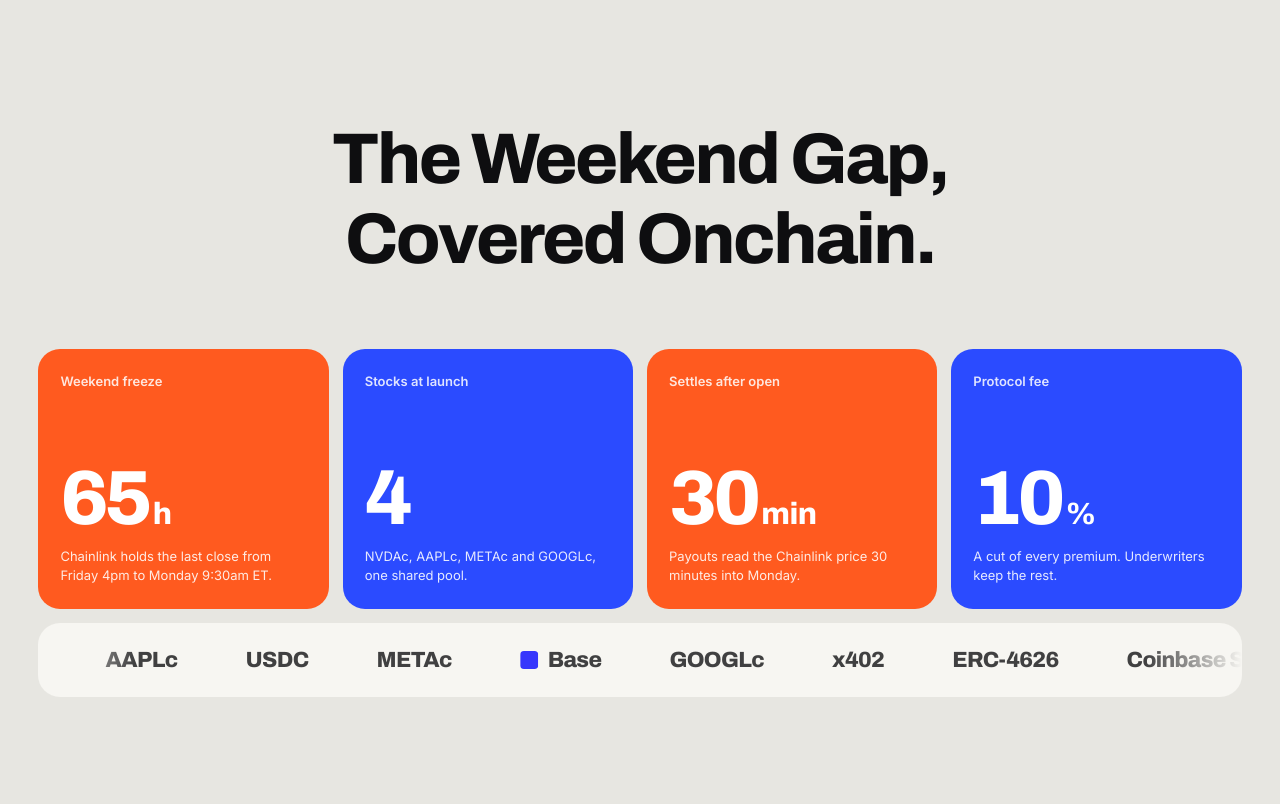
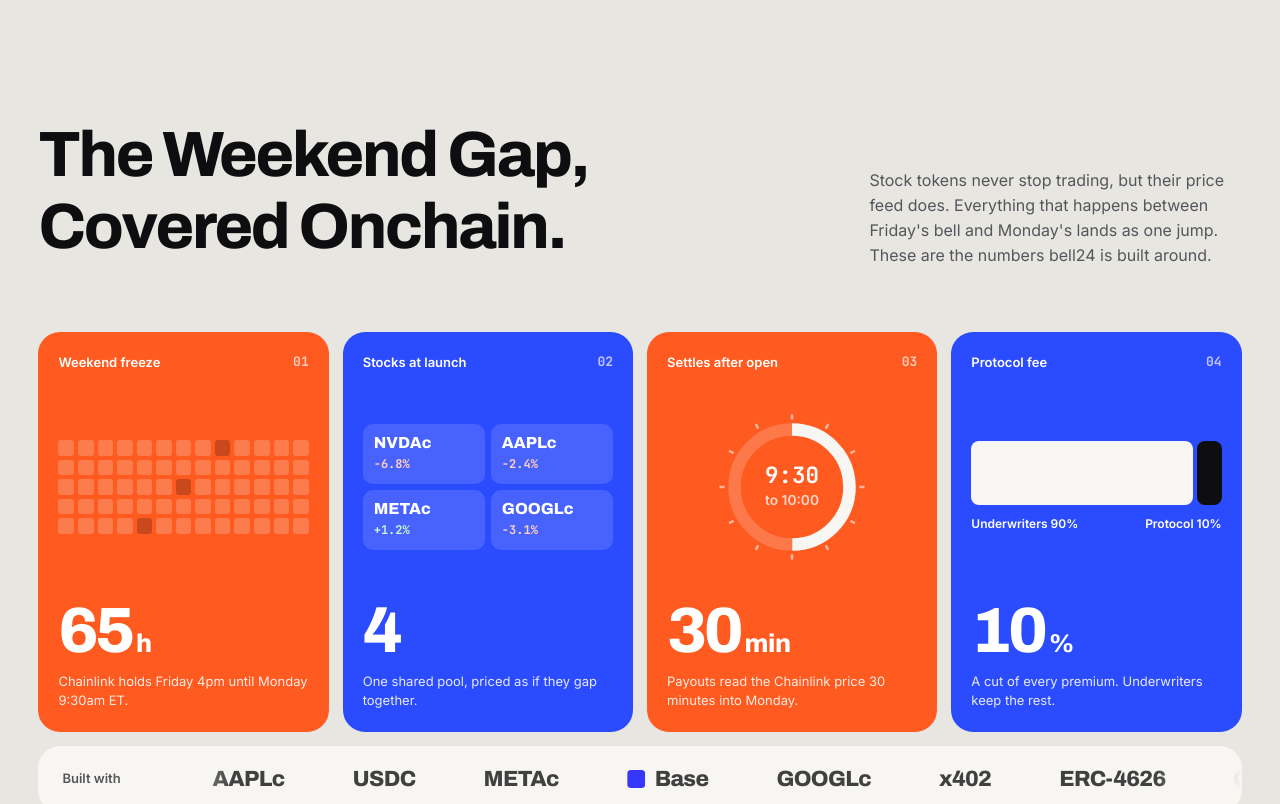
Before and after one commit to enliven17/bell24, a React (Vite) app in the folder web/: page / in a window 1280 px wide. Shown: the part 800-1604 px from the top of the page. Built offline with nearby package versions, Linux system fonts and the light colour scheme.

Commit message:
feat: richer weekend gap stats with live visuals

```diff
--- a/web/src/index.css
+++ b/web/src/index.css
@@ -369,6 +369,21 @@ button {
 .proof {
   padding-top: clamp(96px, 12vw, 180px);
 }
+.proof-head {
+  display: grid;
+  grid-template-columns: 1.7fr 0.8fr;
+  align-items: end;
+  gap: 40px;
+  margin-bottom: clamp(36px, 5vw, 64px);
+}
+.proof-head h2 {
+  font-size: clamp(38px, 5vw, 76px);
+}
+.proof-head p {
+  color: var(--ink-2);
+  max-width: 44ch;
+  justify-self: end;
+}
 .stats {
   display: grid;
   grid-template-columns: repeat(4, 1fr);
@@ -378,22 +393,31 @@ button {
   background: var(--orange);
   color: #fff;
   border-radius: var(--r);
-  padding: 22px 22px 24px;
+  padding: 20px 20px 22px;
   display: flex;
   flex-direction: column;
-  min-height: 260px;
+  min-height: 400px;
 }
 .stat:nth-child(even) {
   background: var(--blue);
 }
-.stat-k {
+.stat-top {
+  display: flex;
+  justify-content: space-between;
   font-size: 13px;
   font-weight: 600;
-  opacity: 0.85;
+}
+.stat-i {
+  opacity: 0.7;
+}
+.stat-viz {
+  flex: 1;
+  display: grid;
+  place-items: center;
+  padding: 18px 0;
 }
 .stat-v {
-  margin-top: auto;
-  font: 800 clamp(56px, 6vw, 92px) / 0.9 var(--display);
+  font: 800 clamp(52px, 5vw, 76px) / 0.9 var(--display);
   font-variation-settings: 'wdth' 120;
   letter-spacing: -0.05em;
 }
@@ -403,17 +427,129 @@ button {
   margin-left: 4px;
 }
 .stat p {
-  margin-top: 14px;
+  margin-top: 12px;
   font-size: 13px;
   line-height: 1.45;
   opacity: 0.88;
+}
+.viz-hours {
+  width: 100%;
+  display: grid;
+  grid-template-columns: repeat(13, 1fr);
+  gap: 4px;
+}
+.viz-hours span {
+  aspect-ratio: 1;
+  border-radius: 3px;
+  background: var(--paper);
+}
+.viz-hours span.is-midnight {
+  background: var(--ink);
+}
+.viz-tickers {
+  width: 100%;
+  display: grid;
+  grid-template-columns: 1fr 1fr;
+  gap: 6px;
+}
+.tk {
+  background: rgba(247, 246, 242, 0.14);
+  border-radius: 10px;
+  padding: 10px 11px;
+  display: flex;
+  flex-direction: column;
+  gap: 4px;
+}
+.tk b {
+  font: 800 16px var(--display);
+  font-variation-settings: 'wdth' 112;
+}
+.tk i {
+  font-style: normal;
+  font-size: 12px;
+  font-weight: 700;
+}
+.tk-down i {
+  color: #ffd0bd;
+}
+.tk-up i {
+  color: #c9f2d6;
+}
+.viz-dial {
+  width: min(150px, 80%);
+  height: auto;
+}
+.dial-track {
+  fill: none;
+  stroke: rgba(247, 246, 242, 0.2);
+  stroke-width: 10;
+}
+.dial-arc {
+  fill: none;
+  stroke: var(--paper);
+  stroke-width: 10;
+}
+.dial-tick {
+  stroke: rgba(247, 246, 242, 0.6);
+  stroke-width: 2;
+}
+.dial-t1 {
+  fill: #fff;
+  font: 700 18px var(--mono);
+  text-anchor: middle;
+}
+.dial-t2 {
+  fill: rgba(255, 255, 255, 0.75);
+  font: 600 11px var(--sans);
+  text-anchor: middle;
+}
+.viz-split {
+  width: 100%;
+  display: flex;
+  flex-direction: column;
+  gap: 10px;
+}
+.split-bar {
+  display: flex;
+  gap: 4px;
+  height: 64px;
+}
+.split-bar span {
+  border-radius: 8px;
+}
+.split-uw {
+  flex: 9;
+  background: var(--paper);
+}
+.split-pr {
+  flex: 1;
+  background: var(--ink);
+}
+.split-legend {
+  display: flex;
+  justify-content: space-between;
+  font-size: 12px;
+  font-weight: 600;
 }
 .partners {
   margin-top: 14px;
   background: var(--paper);
   border-radius: var(--r);
-  padding: 26px 0;
+  padding: 22px 0 22px 24px;
   overflow: hidden;
+  display: flex;
+  align-items: center;
+  gap: 8px;
+}
+.partners-k {
+  flex: none;
+  font-size: 13px;
+  font-weight: 600;
+  color: var(--ink-2);
+  padding-right: 16px;
+}
+.partners .marquee {
+  flex: 1;
 }
 .marquee {
   overflow: hidden;
@@ -1129,6 +1265,12 @@ button {
   .stats {
     grid-template-columns: 1fr 1fr;
   }
+  .proof-head {
+    grid-template-columns: 1fr;
+  }
+  .proof-head p {
+    justify-self: start;
+  }
   .scrub-inner,
   .aud,
   .foot {
@@ -1185,7 +1327,7 @@ button {
     grid-template-columns: 1fr;
   }
   .stat {
-    min-height: 200px;
+    min-height: 340px;
   }
   .aud-figs {
     grid-template-columns: 1fr;
--- a/web/src/sections/Proof.tsx
+++ b/web/src/sections/Proof.tsx
@@ -4,14 +4,82 @@ import SplitReveal from '../components/SplitReveal'
 import { BaseMark } from '../components/Logo'
 import { gsap, reducedMotion, useGSAP } from '../motion'
 
-const STATS = [
-  { k: 'Weekend freeze', v: 65, unit: 'h', note: 'Chainlink holds the last close from Friday 4pm to Monday 9:30am ET.' },
-  { k: 'Stocks at launch', v: 4, unit: '', note: 'NVDAc, AAPLc, METAc and GOOGLc, one shared pool.' },
-  { k: 'Settles after open', v: 30, unit: 'min', note: 'Payouts read the Chainlink price 30 minutes into Monday.' },
-  { k: 'Protocol fee', v: 10, unit: '%', note: 'A cut of every premium. Underwriters keep the rest.' },
+const PARTNERS = ['NVDAc', 'Chainlink', 'AAPLc', 'USDC', 'METAc', 'Base', 'GOOGLc', 'x402', 'ERC-4626', 'Coinbase Stocks API']
+
+const TICKERS = [
+  ['NVDAc', '−6.8%', 'down'],
+  ['AAPLc', '−2.4%', 'down'],
+  ['METAc', '+1.2%', 'up'],
+  ['GOOGLc', '−3.1%', 'down'],
 ]
 
-const PARTNERS = ['NVDAc', 'Chainlink', 'AAPLc', 'USDC', 'METAc', 'Base', 'GOOGLc', 'x402', 'ERC-4626', 'Coinbase Stocks API']
+// 65 cells, one per closed hour. Scroll lights them up from Friday's bell to Monday's.
+function HourGrid() {
+  return (
+    <div className="viz-hours" aria-hidden="true">
+      {Array.from({ length: 65 }, (_, i) => (
+        <span key={i} className={i === 8 || i === 32 || i === 56 ? 'is-midnight' : ''} />
+      ))}
+    </div>
+  )
+}
+
+function Tickers() {
+  return (
+    <div className="viz-tickers" aria-hidden="true">
+      {TICKERS.map(([s, m, dir]) => (
+        <span key={s} className={`tk tk-${dir}`}>
+          <b>{s}</b>
+          <i className="mono">{m}</i>
+        </span>
+      ))}
+    </div>
+  )
+}
+
+// A 60 minute dial; the arc sweeps to 30 as the card enters.
+function Dial() {
+  const r = 46
+  const c = 2 * Math.PI * r
+  return (
+    <svg className="viz-dial" viewBox="0 0 120 120" aria-hidden="true">
+      <circle cx="60" cy="60" r={r} className="dial-track" />
+      {Array.from({ length: 12 }, (_, i) => {
+        const a = (i / 12) * Math.PI * 2
+        return <line key={i} x1={60 + Math.sin(a) * 54} y1={60 - Math.cos(a) * 54} x2={60 + Math.sin(a) * 58} y2={60 - Math.cos(a) * 58} className="dial-tick" />
+      })}
+      <circle cx="60" cy="60" r={r} className="dial-arc" strokeDasharray={c} strokeDashoffset={c / 2} transform="rotate(-90 60 60)" style={{ ['--c' as string]: c }} />
+      <text x="60" y="57" className="dial-t1">
+        9:30
+      </text>
+      <text x="60" y="74" className="dial-t2">
+        to 10:00
+      </text>
+    </svg>
+  )
+}
+
+function Split() {
+  return (
+    <div className="viz-split" aria-hidden="true">
+      <div className="split-bar">
+        <span className="split-uw" />
+        <span className="split-pr" />
+      </div>
+      <div className="split-legend">
+        <span>Underwriters 90%</span>
+        <span>Protocol 10%</span>
+      </div>
+    </div>
+  )
+}
+
+const STATS = [
+  { k: 'Weekend freeze', v: 65, unit: 'h', note: 'Chainlink holds Friday 4pm until Monday 9:30am ET.', viz: <HourGrid /> },
+  { k: 'Stocks at launch', v: 4, unit: '', note: 'One shared pool, priced as if they gap together.', viz: <Tickers /> },
+  { k: 'Settles after open', v: 30, unit: 'min', note: 'Payouts read the Chainlink price 30 minutes into Monday.', viz: <Dial /> },
+  { k: 'Protocol fee', v: 10, unit: '%', note: 'A cut of every premium. Underwriters keep the rest.', viz: <Split /> },
+]
 
 export default function Proof() {
   const root = useRef<HTMLElement>(null)
@@ -39,24 +107,44 @@ export default function Proof() {
           scrollTrigger: { trigger: el, start: 'top 90%' },
         })
       })
+      // The hour grid fills with scroll, the other visuals play once.
+      gsap.fromTo(
+        '.viz-hours span',
+        { opacity: 0.22 },
+        { opacity: 1, stagger: 0.02, ease: 'none', scrollTrigger: { trigger: '.stats', start: 'top 80%', end: 'bottom 35%', scrub: 0.4 } },
+      )
+      const enter = { trigger: '.stats', start: 'top 75%' }
+      gsap.from('.tk', { y: 18, autoAlpha: 0, stagger: 0.08, duration: 0.8, ease: 'expo.out', scrollTrigger: enter })
+      gsap.from('.dial-arc', { strokeDashoffset: (_: number, el: SVGCircleElement) => el.style.getPropertyValue('--c'), duration: 1.6, ease: 'expo.out', scrollTrigger: enter })
+      gsap.from('.split-uw, .split-pr', { scaleX: 0, transformOrigin: '0 50%', stagger: 0.25, duration: 1.2, ease: 'expo.out', scrollTrigger: enter })
     },
     { scope: root },
   )
 
   return (
     <section className="proof wrap" ref={root} id="how">
-      <SplitReveal className="section-head center">
+      <div className="proof-head">
+        <SplitReveal>
           <h2>
             The Weekend Gap,
             <br />
             Covered Onchain.
           </h2>
         </SplitReveal>
+        <p>
+          Stock tokens never stop trading, but their price feed does. Everything that happens between Friday's bell and
+          Monday's lands as one jump. These are the numbers bell24 is built around.
+        </p>
+      </div>
 
       <div className="stats">
-        {STATS.map((s) => (
+        {STATS.map((s, i) => (
           <article className="stat" key={s.k}>
+            <div className="stat-top">
               <span className="stat-k">{s.k}</span>
+              <span className="stat-i mono">0{i + 1}</span>
+            </div>
+            <div className="stat-viz">{s.viz}</div>
             <span className="stat-v">
               <span className="stat-num" data-v={s.v}>
                 {s.v}
@@ -69,6 +157,7 @@ export default function Proof() {
       </div>
 
       <div className="partners">
+        <span className="partners-k">Built with</span>
         <Marquee speed={40}>
           {PARTNERS.map((p) => (
             <span className="partner" key={p}>
```
Lines whose indentation alone changed are shown as unchanged.
